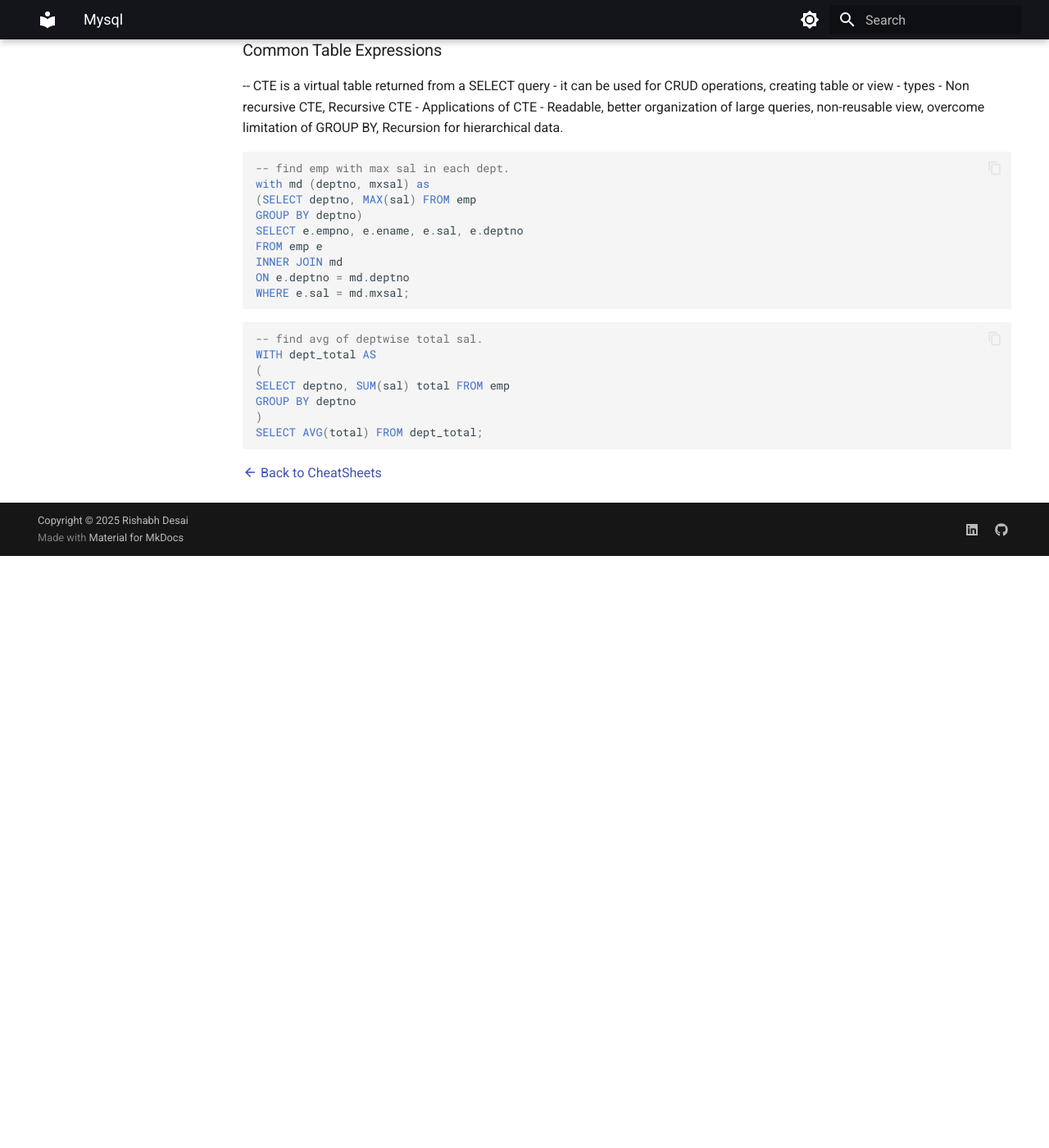
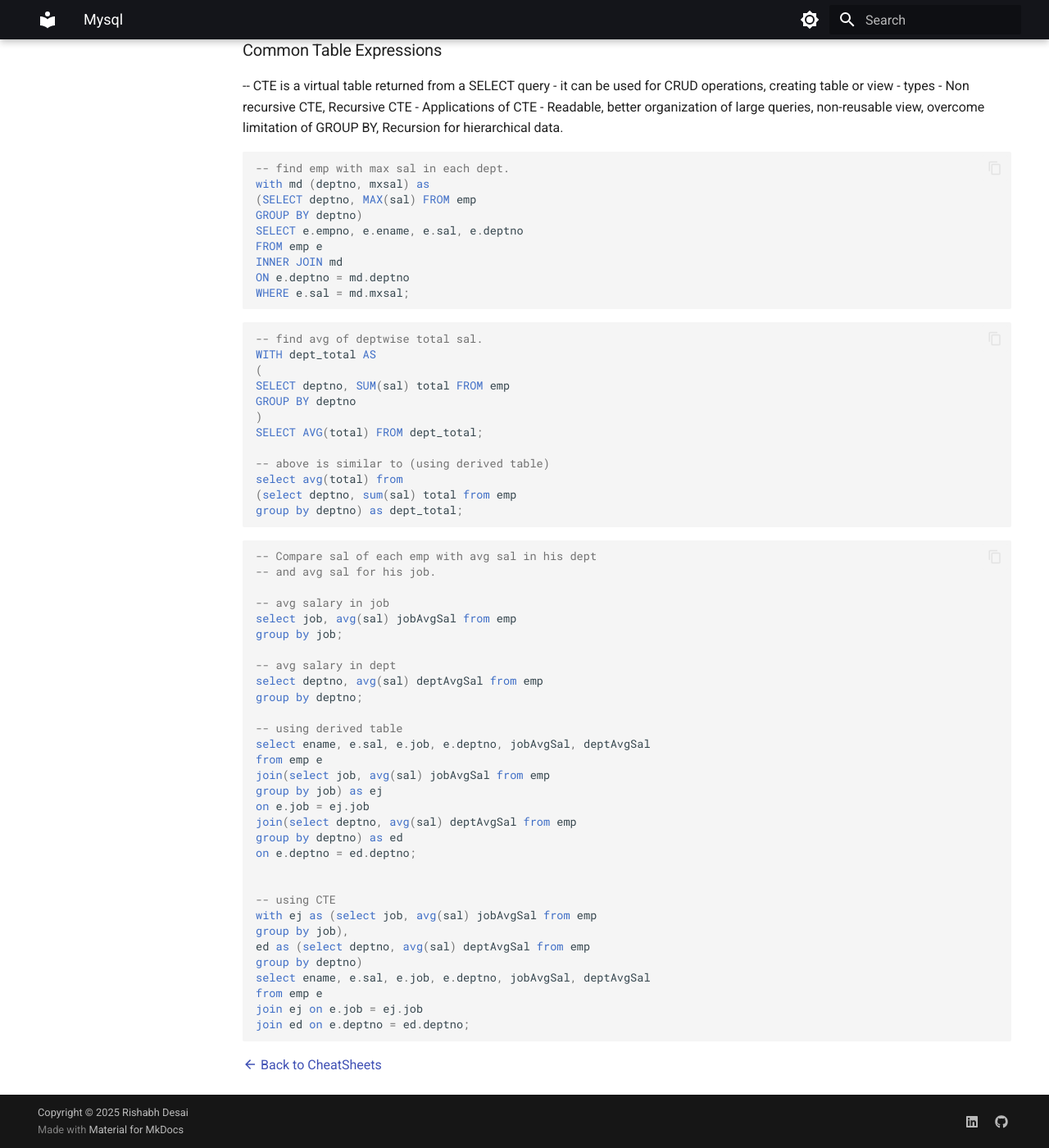
Before and after one commit to rishabdesai/mkdocs-cv, an MkDocs documentation site: the page built from docs/devtools/cheatsheet/sql/mysql.md, in a window 1280 px wide and 1400 px high, scrolled down 7573 px. Shown: the whole window at 82% size. Built offline with MkDocs 1.6.1 and Material for MkDocs 9.7.7, drawn with Linux system fonts in a browser that asks for light colours; before the commit the page ends 8251 px from its top, so only the background shows below that.

Commit message:
CTE updated

````diff
--- a/docs/devtools/cheatsheet/sql/mysql.md
+++ b/docs/devtools/cheatsheet/sql/mysql.md
@@ -543,6 +543,47 @@ SELECT deptno, SUM(sal) total FROM emp
 GROUP BY deptno
 )
 SELECT AVG(total) FROM dept_total;
+
+-- above is similar to (using derived table)
+select avg(total) from
+(select deptno, sum(sal) total from emp
+group by deptno) as dept_total;
+
+```
+
+
+```sql
+-- Compare sal of each emp with avg sal in his dept
+-- and avg sal for his job.
+
+-- avg salary in job
+select job, avg(sal) jobAvgSal from emp
+group by job;
+
+-- avg salary in dept
+select deptno, avg(sal) deptAvgSal from emp
+group by deptno;
+
+-- using derived table
+select ename, e.sal, e.job, e.deptno, jobAvgSal, deptAvgSal
+from emp e
+join(select job, avg(sal) jobAvgSal from emp
+group by job) as ej
+on e.job = ej.job
+join(select deptno, avg(sal) deptAvgSal from emp
+group by deptno) as ed
+on e.deptno = ed.deptno;
+
+
+-- using CTE
+with ej as (select job, avg(sal) jobAvgSal from emp
+group by job),
+ed as (select deptno, avg(sal) deptAvgSal from emp
+group by deptno)
+select ename, e.sal, e.job, e.deptno, jobAvgSal, deptAvgSal
+from emp e
+join ej on e.job = ej.job
+join ed on e.deptno = ed.deptno;
 ```
 
 
@@ -554,6 +595,4 @@ SELECT AVG(total) FROM dept_total;
 
 
 
-
-
 [:material-arrow-left: Back to CheatSheets](/devtools/cheatsheet/)
````
